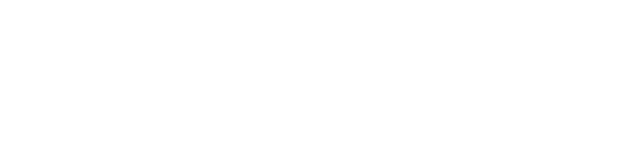
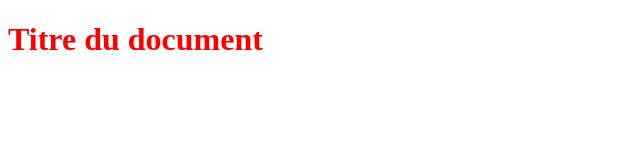
Before and after one commit to fluret/openclassr, a plain HTML site: page index.html in a window 1280 px wide. Shown: the whole page, without its empty margins (0-640 px from the left). Drawn offline with Linux system fonts and the light colour scheme.

Commit message:
Update index et ajout styles.css

```diff
--- a/index.html
+++ b/index.html
@@ -4,9 +4,10 @@
     <meta charset="UTF-8">
     <meta http-equiv="X-UA-Compatible" content="IE=edge">
     <meta name="viewport" content="width=device-width, initial-scale=1.0">
+    <link rel="stylesheet" type="text/css" href="styles.css">
     <title>Document</title>
 </head>
 <body>
-
+    <h1>Titre du document</h1>
 </body>
 </html>
--- /dev/null
+++ b/styles.css
@@ -0,0 +1,3 @@
+h1{
+    color: red;
+}
```
